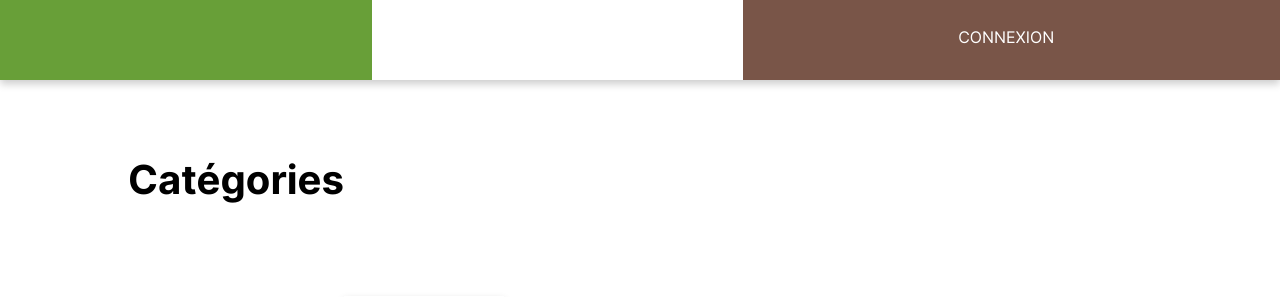
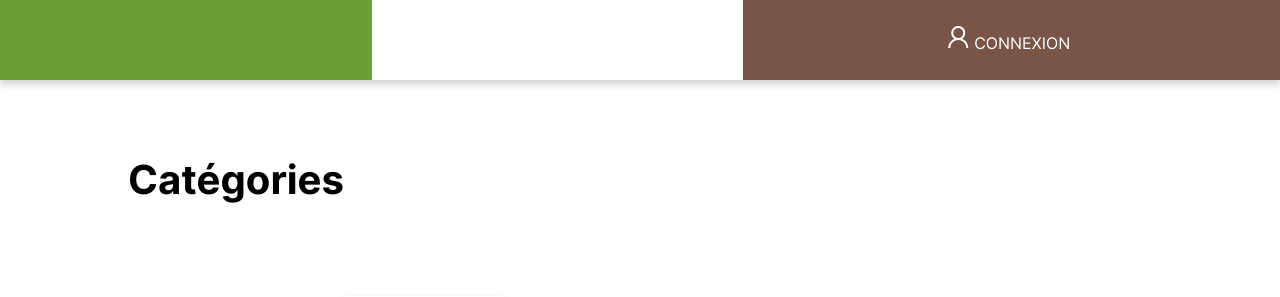
Before and after one commit to LPDIM-ANNECY/FindMe-Website, a Symfony app: template templates/category/index.html.twig in a window 1280 px wide. Shown: the top 297 px of the page. Run offline with Twig, Linux system fonts and the light colour scheme; the template is opened without the code that fills it: most values are stand-ins (such as "Sample title", 1, 10 or a date in 2020); some libraries are stand-ins or nearby versions.

Commit message:
Add icons on navbar

```diff
--- a/templates/layout/nav.html.twig
+++ b/templates/layout/nav.html.twig
@@ -6,15 +6,15 @@
     </div>
     <ul id="navLink">
         {% if not app.user %}
-            <li class="link"><a href="{{ path('app_login') }}">Connexion</a></li>
+            <li class="link"><a href="{{ path('app_login') }}"><i class="lar la-2x la-user"></i>Connexion</a></li>
         {% else %}
-            <li class="link"><a href="{{ path('category_index') }}">Catégorie</a></li>
-            <li class="link"><a href="{{ path('place_index') }}">Place</a></li>
-            <li class="link"><a href="{{ path('itinerary_index') }}">Itinéraire</a></li>
+            <li class="link"><a href="{{ path('category_index') }}"><i class="las la-2x la-tags"></i>Catégorie</a></li>
+            <li class="link"><a href="{{ path('place_index') }}"><i class="las la-2x la-map-marked-alt"></i>Place</a></li>
+            <li class="link"><a href="{{ path('itinerary_index') }}"><i class="las la-2x la-route"></i>Itinéraire</a></li>
             {% if is_granted('ROLE_CHIEF') %}
-            <li class="link"><a href="{{ path('manageEmployee_index') }}">User</a></li>
+            <li class="link"><a href="{{ path('manageEmployee_index') }}"><i class="las la-2x la-user"></i>User</a></li>
             {% endif %}
-            <li class="link"><a href="{{ path('app_logout') }}">Déconnexion</a></li>
+            <li class="link"><a href="{{ path('app_logout') }}"><i class="las la-2x la-sign-out-alt"></i>Déconnexion</a></li>
         {% endif %}
     </ul>
 </div>
```
